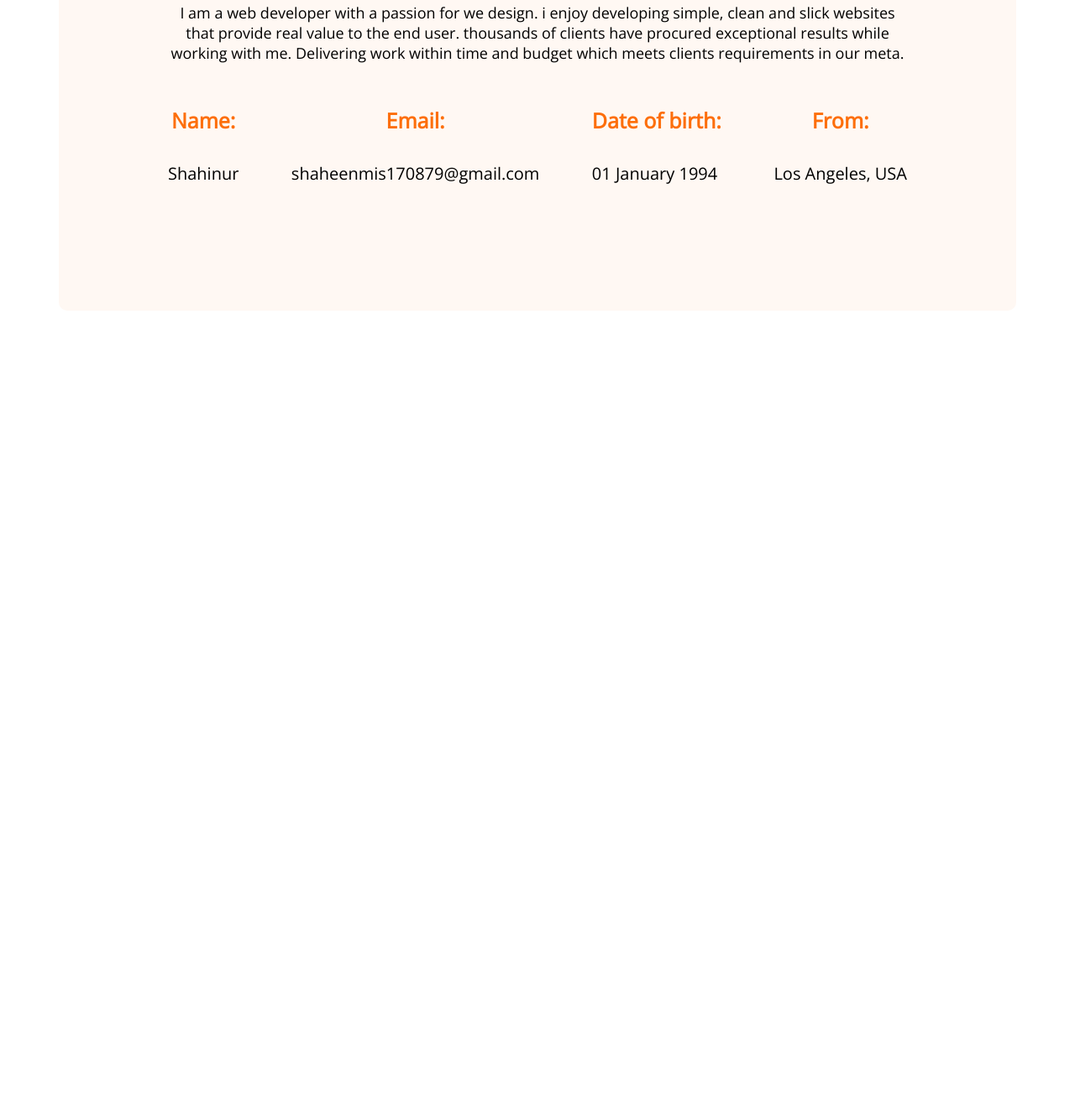
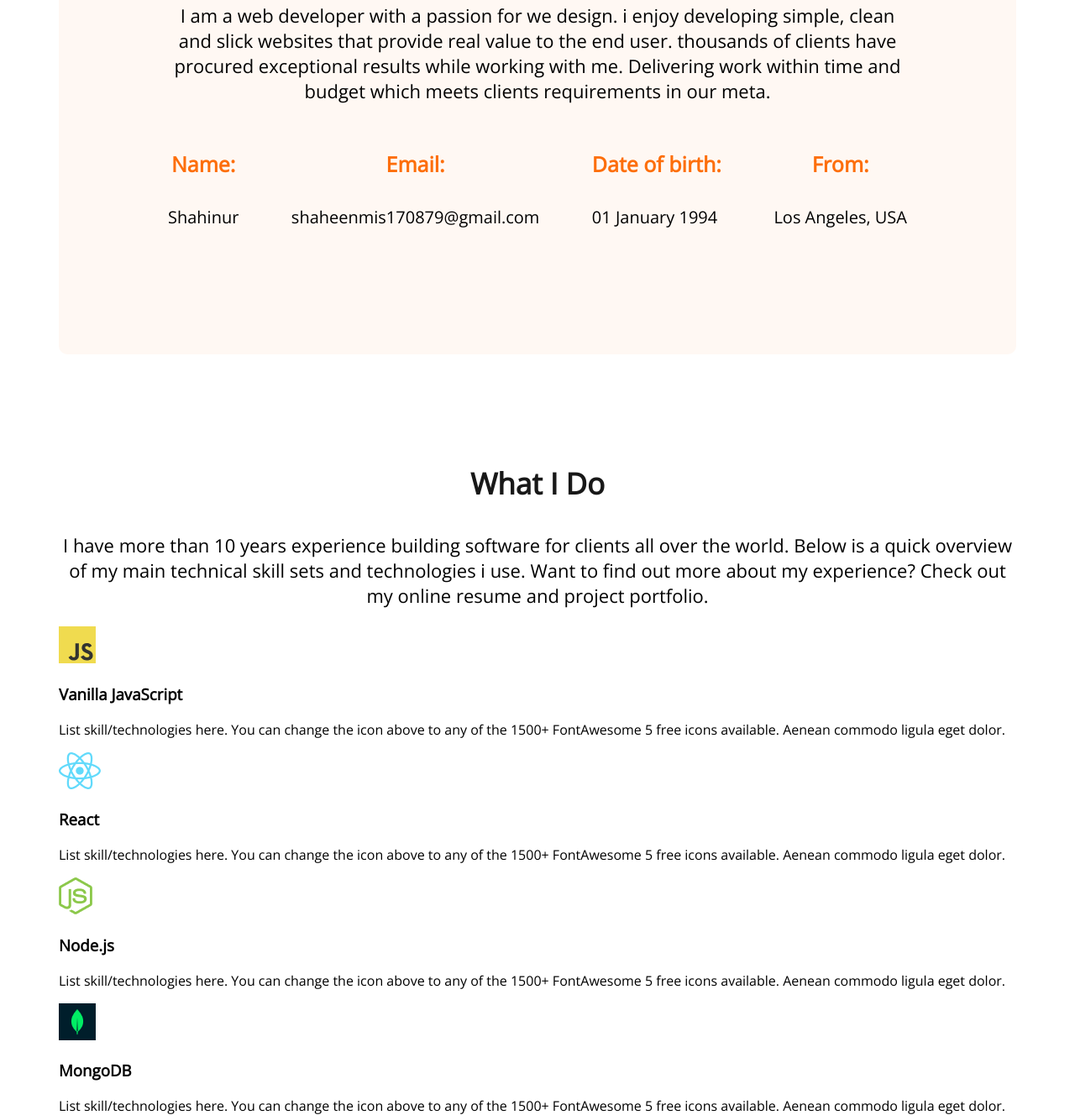
Before and after one commit to shahinur009/My-first-portfolio, a plain HTML site: page index.html in a window 1280 px wide. Shown: the part 1430-2758 px from the top of the page at 84% size. Before the commit the page ends 1800 px from the top, so only its background shows below. Drawn offline with nearby package versions, Linux system fonts and the light colour scheme.

Commit message:
logo images

```diff
--- a/index.html
+++ b/index.html
@@ -59,6 +59,33 @@
                 </div>
             </div>
         </section>
+        <section>
+            <h3 class="section-title">What I Do</h3>
+            <p id="what-i-do-description" class="section-description">I have more than 10 years experience building software for clients all over the world. Below is a quick overview of my main technical skill sets and technologies i use. Want to find out more about my experience? Check out my online resume and project portfolio.</p>
+            <div class="skill-container">
+                <div class="skill">
+                    <img src="images/icons/js.png" alt="javascript-logo">
+                    <h3 class="skill-title">Vanilla JavaScript</h3>
+                    <p class="skill-description">List skill/technologies here. You can change the icon above to any of the 1500+ FontAwesome 5 free icons available. Aenean commodo ligula eget dolor.</p>
+                </div>
+                <div class="skill">
+                    <img src="images/icons/react.png" alt="React-logo">
+                    <h3 class="skill-title">React</h3>
+                    <p class="skill-description">List skill/technologies here. You can change the icon above to any of the 1500+ FontAwesome 5 free icons available. Aenean commodo ligula eget dolor.</p>
+                </div>
+                <div class="skill">
+                    <img src="images/icons/nodejs.png" alt="nodejs-logo">
+                    <h3 class="skill-title">Node.js</h3>
+                    <p class="skill-description">List skill/technologies here. You can change the icon above to any of the 1500+ FontAwesome 5 free icons available. Aenean commodo ligula eget dolor.</p>
+                </div>
+                <div class="skill">
+                    <img src="images/icons/mongo.png" alt="mongobd-logo">
+                    <h3 class="skill-title">MongoDB</h3>
+                    <p class="skill-description">List skill/technologies here. You can change the icon above to any of the 1500+ FontAwesome 5 free icons available. Aenean commodo ligula eget dolor.</p>
+                </div>
+
+            </div>
+        </section>
 
     </main>
     <footer>
--- a/style/style.css
+++ b/style/style.css
@@ -103,6 +103,9 @@ main{
     justify-content: space-between;
 
 }
+.section-description{
+    font-size: 22px;
+}
 .info-title{
     font-size: 25px;
     color: #fd6e0a;
```
